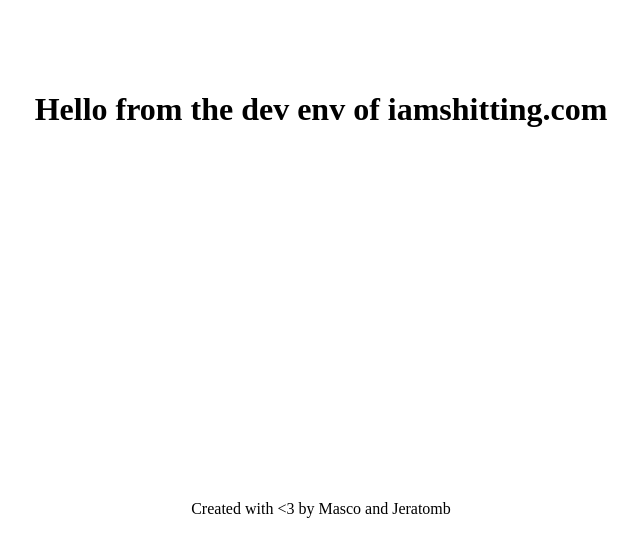
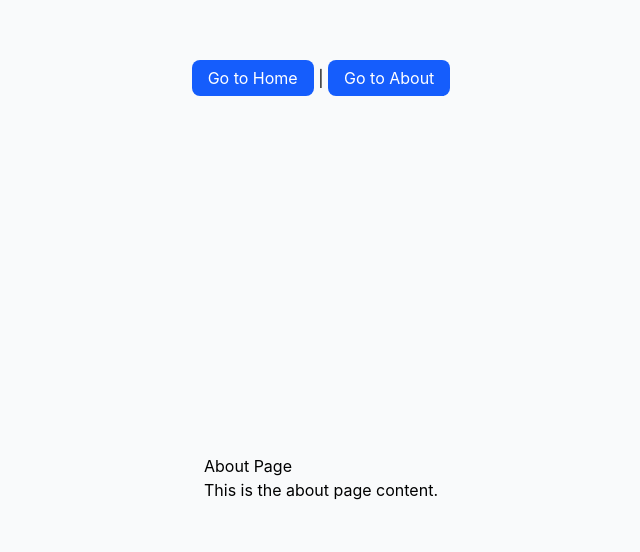
Before and after one commit to m4sc0/iamshitting, a Vue app: page /about in a window 1280 px wide. Shown: the part 106-658 px from the top of the page, without its empty margins (319-959 px from the left). Built offline with nearby package versions, Linux system fonts and the light colour scheme.

Commit message:
basic structure implemented, folder structure upted, tailwind installed

```diff
--- a/package.json
+++ b/package.json
@@ -8,10 +8,13 @@
         "build": "vite build"
     },
     "dependencies": {
-        "vue": "^3.5.22"
+        "vue": "^3.5.22",
+        "vue-router": "^4.6.3"
     },
     "devDependencies": {
+        "@tailwindcss/vite": "^4.1.14",
         "@vitejs/plugin-vue": "^6.0.1",
+        "tailwindcss": "^4.1.14",
         "typescript": "^5.9.3",
         "vite": "^7.1.9"
     }
--- a/src/App.vue
+++ b/src/App.vue
@@ -1,6 +1,16 @@
 <template>
     <main style="display:grid;place-items:center;height:100vh">
-        <h1>Hello from the dev env of iamshitting.com</h1>
-        <p>Created with &lt;3 by Masco and Jeratomb</p>
+
+        <nav>
+            <RouterLink to="/home" class="px-4 py-2 bg-blue-600 text-white rounded-lg hover:bg-blue-700">Go to Home</RouterLink> |
+            <RouterLink to="/about" class="px-4 py-2 bg-blue-600 text-white rounded-lg hover:bg-blue-700">Go to About</RouterLink>
+        </nav>
+        <RouterView />
     </main>
 </template>
+
+<script>
+export default {
+    name: 'App'
+}
+</script>
--- /dev/null
+++ b/src/assets/main.css
@@ -0,0 +1,6 @@
+@import "tailwindcss";
+
+body {
+  font-family: 'Inter', sans-serif;
+  background: #f9fafb;
+}
--- /dev/null
+++ b/src/router/index.js
@@ -0,0 +1,15 @@
+import { createRouter, createWebHistory } from 'vue-router'
+import Home from '../views/Home.vue'
+import About from '../views/About.vue'
+import NotFound from '../views/NotFound.vue'
+
+const routes = [
+  { path: '/', component: Home },
+  { path: '/about', component: About },
+  { path: '/:pathMatch(.*)*', component: NotFound }
+]
+
+export default createRouter({
+  history: createWebHistory(),
+  routes
+})
--- /dev/null
+++ b/src/views/About.vue
@@ -0,0 +1,18 @@
+<template>
+  <div class="about">
+    <h1>About Page</h1>
+    <p>This is the about page content.</p>
+  </div>
+</template>
+
+<script>
+export default {
+  name: 'About'
+}
+</script>
+
+<style scoped>
+.about {
+  padding: 20px;
+}
+</style>
--- /dev/null
+++ b/src/views/Home.vue
@@ -0,0 +1,17 @@
+<template>
+  <div class="home">
+    <h1>Welcome to Home Page</h1>
+  </div>
+</template>
+
+<script>
+export default {
+  name: 'Home'
+}
+</script>
+
+<style scoped>
+.home {
+  padding: 20px;
+}
+</style>
--- /dev/null
+++ b/src/views/NotFound.vue
@@ -0,0 +1,19 @@
+<template>
+  <div class="not-found">
+    <h1>404 - Page Not Found</h1>
+    <p>The page you're looking for doesn't exist.</p>
+  </div>
+</template>
+
+<script>
+export default {
+  name: 'NotFound'
+}
+</script>
+
+<style scoped>
+.not-found {
+  padding: 20px;
+  text-align: center;
+}
+</style>
--- a/vite.config.ts
+++ b/vite.config.ts
@@ -1,8 +1,14 @@
-import { defineConfig } from 'vite';
+import { defineConfig } from "vite";
 import vue from "@vitejs/plugin-vue";
+import tailwindcss from "@tailwindcss/vite";
 export default defineConfig({
-    plugins: [vue()],
-    build: {
-        outDir: 'dist'
-    }
-})
+  plugins: [vue(), tailwindcss()],
+  resolve: {
+    alias: {
+      "@": "/src",
+    },
+  },
+  build: {
+    outDir: "dist",
+  },
+});
```
Also changed, not shown: src/main.ts (+8 -3 lines), 1 other file (tests, documents, lock files or other folders).
